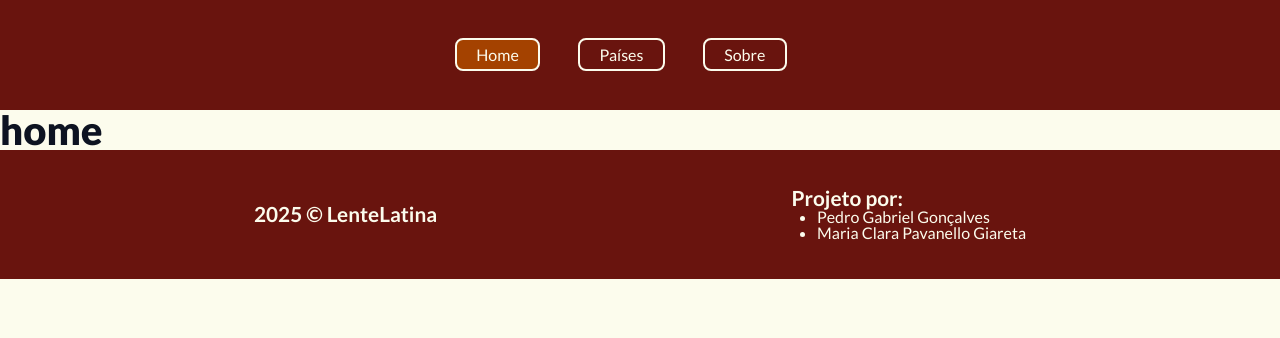
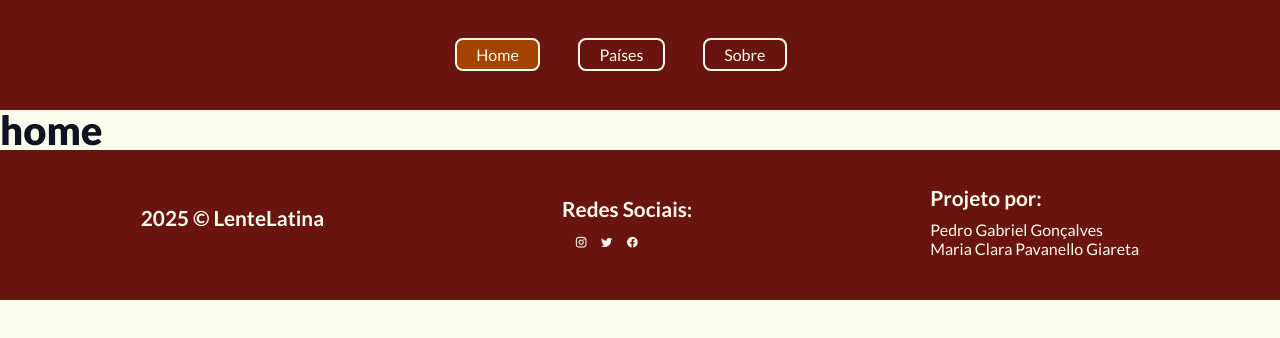
Before and after one commit to PedGabriel/LenteLatina, a Vue app: page / in a window 1280 px wide. Shown: the top 338 px of the page. Built offline with nearby package versions, Linux system fonts and the light colour scheme.

Commit message:
STYLE: Atualizando aparência do footer. #4

```diff
--- a/package.json
+++ b/package.json
@@ -14,6 +14,7 @@
     "format": "prettier --write src/"
   },
   "dependencies": {
+    "@mdi/font": "^7.4.47",
     "pinia": "^3.0.3",
     "vue": "^3.5.22",
     "vue-router": "^4.6.3"
--- a/src/components/FooterComponent.vue
+++ b/src/components/FooterComponent.vue
@@ -1,31 +1,61 @@
+
 <script>
+
 </script>
+
 <template>
 <footer>
-    <div>
+    <div class="direitos">
         <h4>2025 &copy; LenteLatina</h4>
     </div>
-    <div>
+    <div class="redes">
+        <h4>Redes Sociais:</h4>
+        <ul>
+            <li><span class="mdi mdi-instagram"></span> </li>
+            <li><span class="mdi mdi-twitter"></span></li>
+            <li><span class="mdi mdi-facebook"></span></li>
+        </ul>
+    </div>
+    <div class="projetado">
         <h4>Projeto por:</h4>
         <ul>
             <li> Pedro Gabriel Gonçalves</li>
             <li> Maria Clara Pavanello Giareta</li>
         </ul>
     </div>
+
 </footer>
 </template>
 <style scoped>
 footer {
     display: flex;
-    justify-content: space-around;
+    justify-content: space-between;
     background-color: #69140E;
     color: #FCFCED;
     padding: 3vw 6vw;
     align-items: center;
+
 }
-footer ul li {
-    list-style-type: disc;
-    margin-left: 2vw;
+div{
+    margin: 0 5vw 0 5vw;
+}
+div li span{
+    color: #FCFCED;
+    font-size: 1vw;
+
+}
+div.redes ul{
+    display: flex;
+}
+div.redes ul li{
+    margin-left: 1vw;
+}
+h4{
+    margin-bottom: 1vw;
+}
+div.projetado li{
+    margin-bottom: 0.3vw;
 }
 
+
 </style>
--- a/src/main.js
+++ b/src/main.js
@@ -10,6 +10,10 @@ import App from './App.vue';
 
 import router from './router';
 
+import './assets/main.css';
+
+import '@mdi/font/css/materialdesignicons.css';
+
 const app = createApp(App);
 const pinia = createPinia();
 
```
Also changed, not shown: 1 other file (tests, documents, lock files or other folders).
